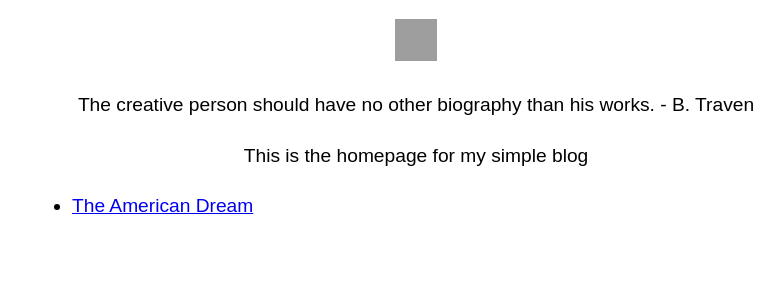
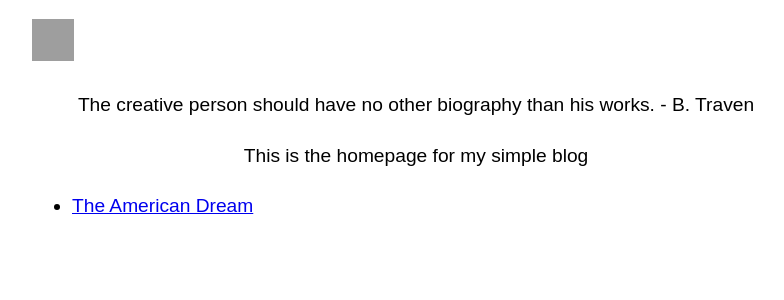
Before and after one commit to b-traven/b-traven.github.io, a Jekyll site: the page built from index.html, in a window 1280 px wide. Shown: the top 300 px of the page, without its empty margins (224-1008 px from the left). Built offline with Jekyll 4.4.1, drawn with Linux system fonts in a browser that asks for light colours; Markdown is read by kramdown in place of the engine named in the settings; grey boxes are pictures that could not be loaded.

Commit message:
Update default.html

```diff
--- a/_layouts/default.html
+++ b/_layouts/default.html
@@ -5,20 +5,12 @@
 	<meta charset="utf-8">
 	<meta name="viewport" content="width=device-width, initial-scale=1">
 	<title>home</title>
-	<style type="text/css">
-		body{
-			margin:1em auto;
-			max-width:40em;
-			padding:0 .62em;
-			font:1.2em/1.62em sans-serif;
-			font-family: 'Fira Sans', sans-serif;
-		}
-	</style>
+	<link type="text/css" rel="stylesheet" href="stylesheet.css">
 </head>
 
 <headers>
 <nav>
-  <div style="text-align:center">
+  <div>
     <a href="{{site.baseurl}}/"><img src="home.jpg" alt="Home" width="42" height="42" border="0"></a>
   </div>
 </nav>
```
